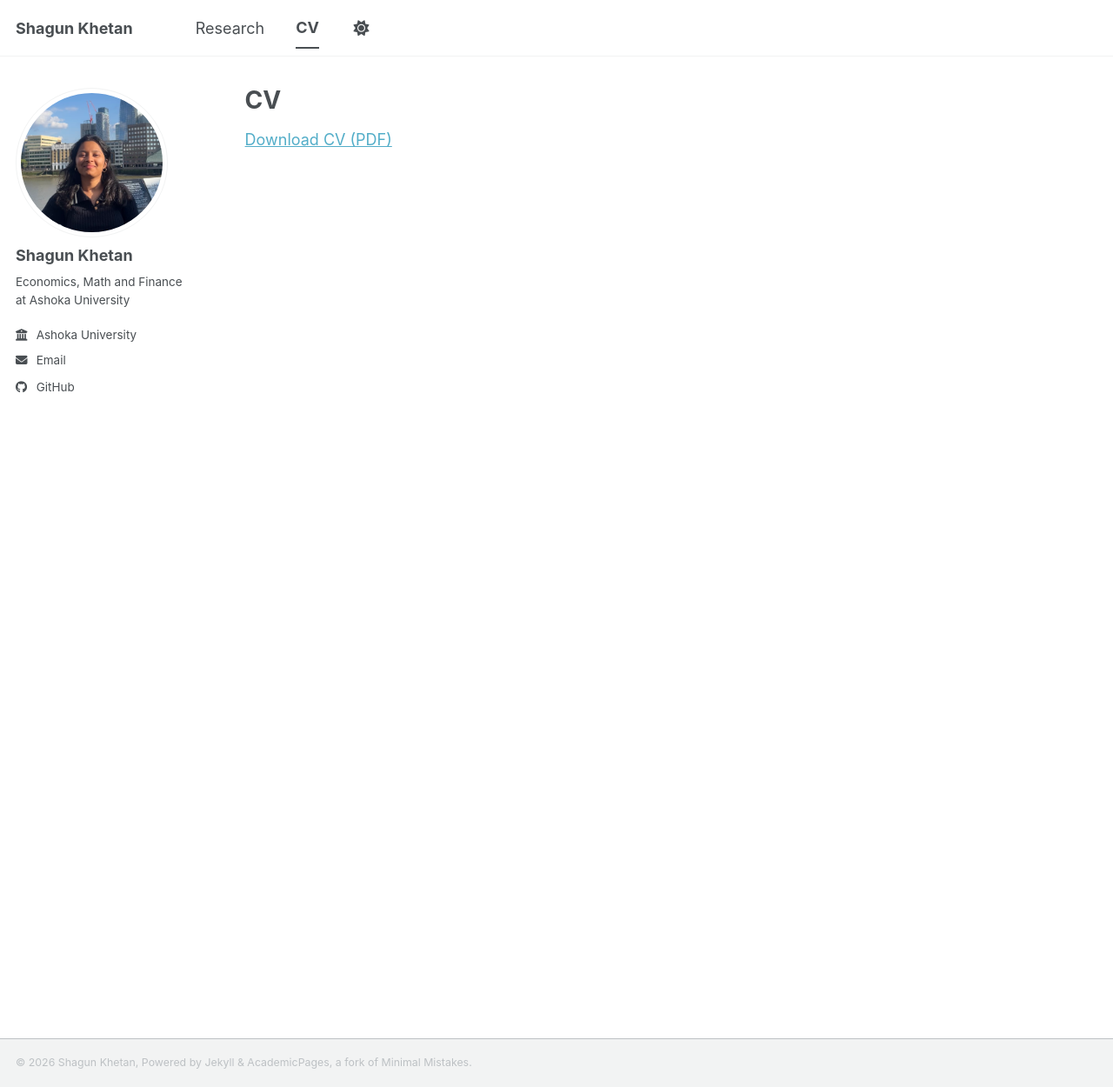
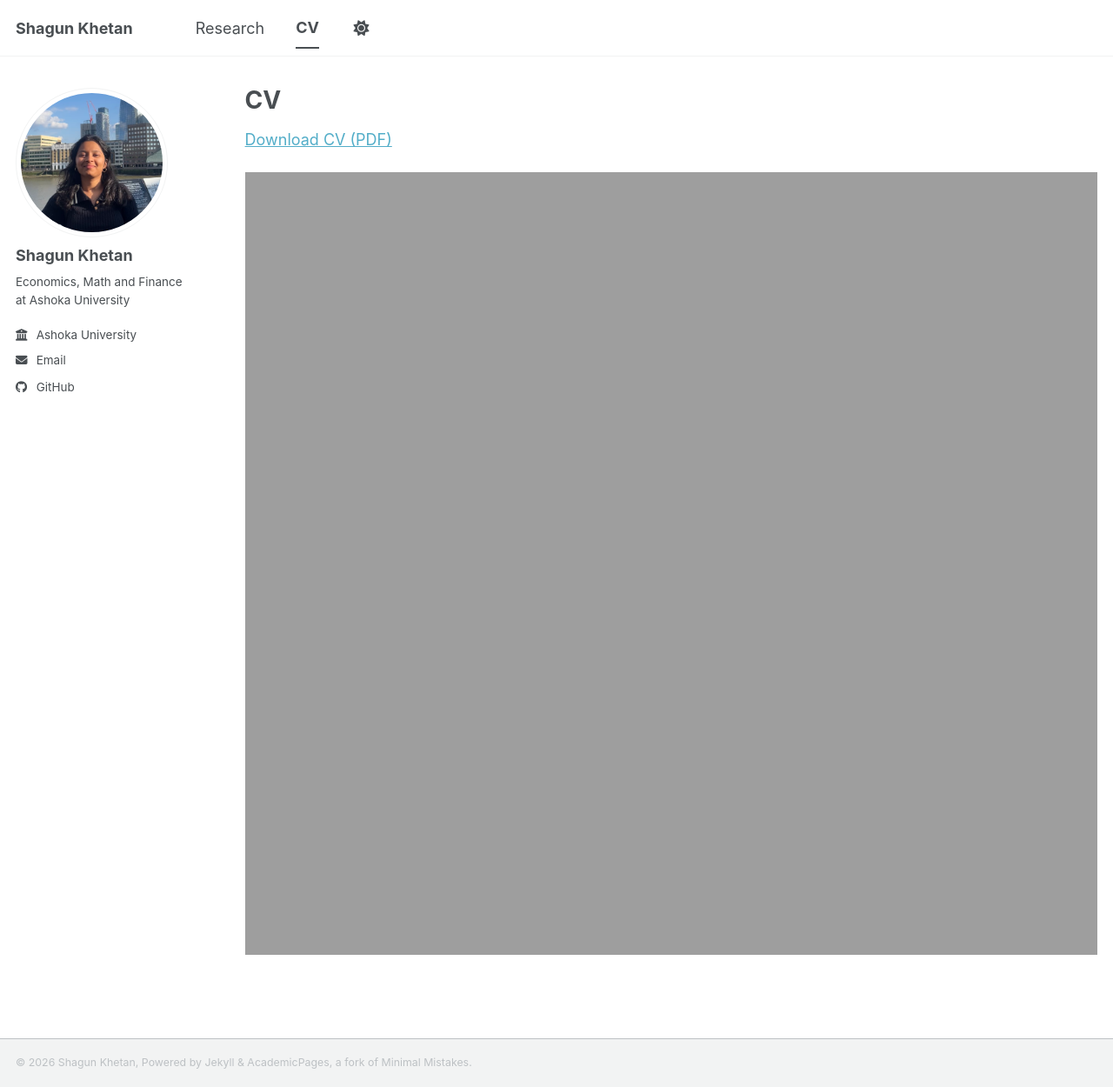
Before and after one commit to shagun-khetan/shagun-khetan.github.io, a Jekyll site: the page built from _pages/cv.md, in a window 1280 px wide and 1250 px high. Shown: the whole window at 87% size. Built offline with Jekyll 4.4.1, drawn with Linux system fonts in a browser that asks for light colours; a script bundle is joined from its source files by our own code; library files that are not in the unit come from our copies.

Commit message:
cv embed

```diff
--- a/_pages/cv.md
+++ b/_pages/cv.md
@@ -9,9 +9,9 @@ redirect_from:
 
 [Download CV (PDF)](https://shagun-khetan.github.io/files/cv_github.pdf)
 
-<!-- <iframe
-    src="/assets/pdf/CV.pdf"
+<iframe
+    src="https://shagun-khetan.github.io/files/cv_github.pdf"
     width="100%"
     height="900px"
     style="border:none;">
-</iframe> -->
+</iframe>
```
